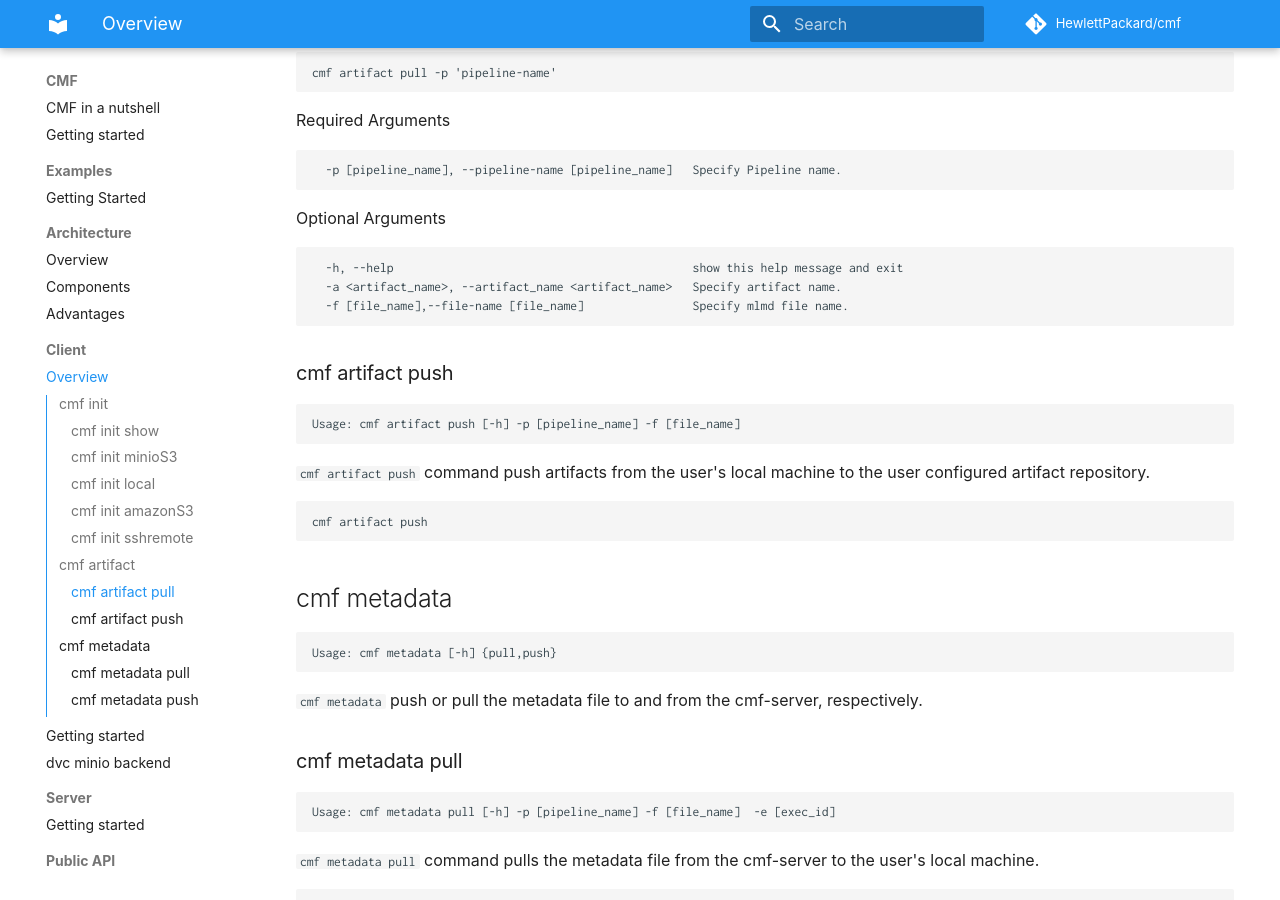
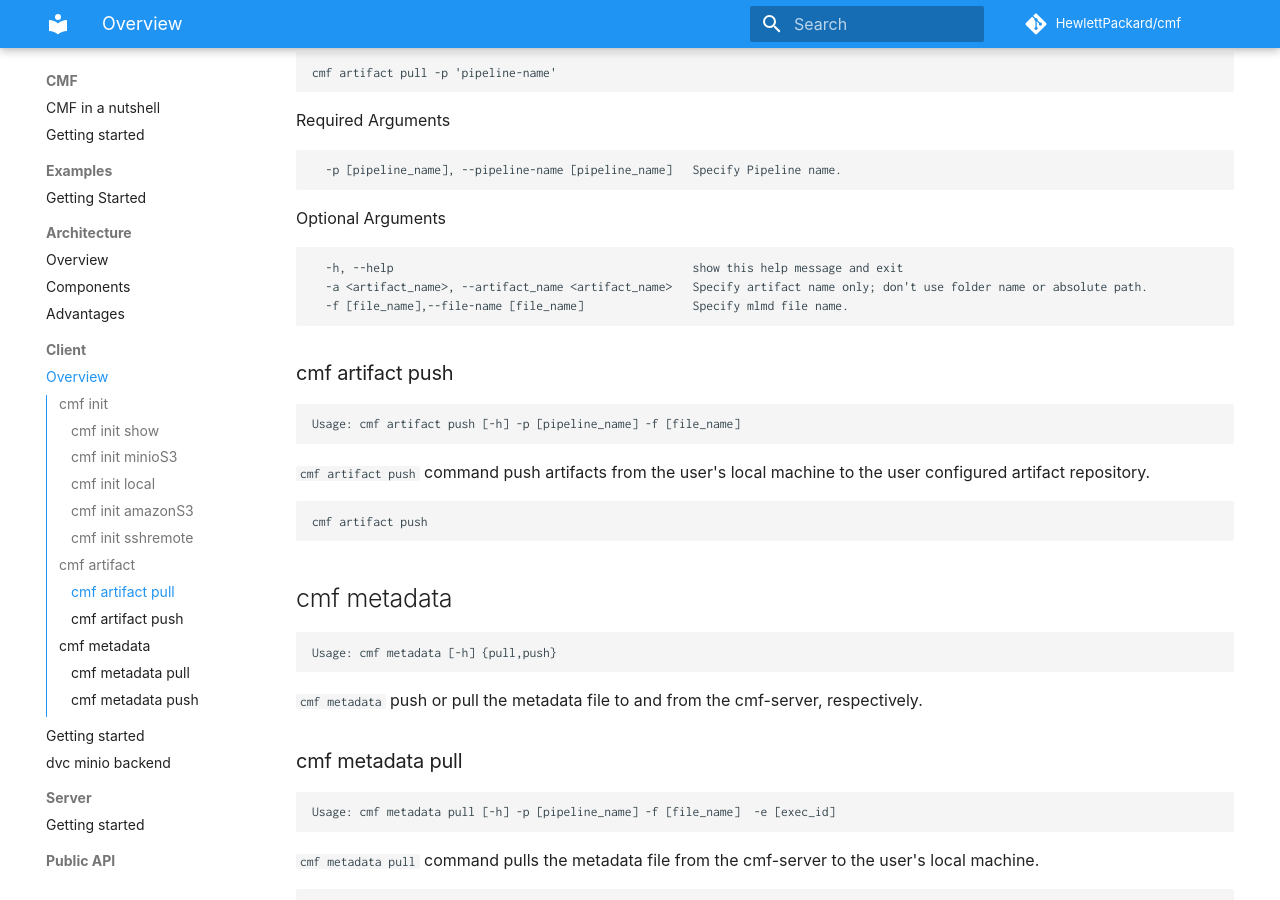
Before and after one commit to HewlettPackard/cmf, an MkDocs documentation site: the page built from docs/cmf_client/cmf_client.md, in a window 1280 px wide and 900 px high, scrolled down 3551 px. Built offline with MkDocs 1.6.1 and Material for MkDocs 9.7.7, drawn with Linux system fonts in a browser that asks for light colours; some web fonts are replaced; comment, search, counter and statistics services are not loaded.

Commit message:
Update cmf_client.md
Updated the description of optional parameter -a(artifact_name).

````diff
--- a/docs/cmf_client/cmf_client.md
+++ b/docs/cmf_client/cmf_client.md
@@ -155,7 +155,7 @@ Required Arguments
 Optional Arguments
 ```
   -h, --help                                            show this help message and exit
-  -a <artifact_name>, --artifact_name <artifact_name>   Specify artifact name.
+  -a <artifact_name>, --artifact_name <artifact_name>   Specify artifact name only; don't use folder name or absolute path.
   -f [file_name],--file-name [file_name]                Specify mlmd file name.
 ```
 ### cmf artifact push
````
